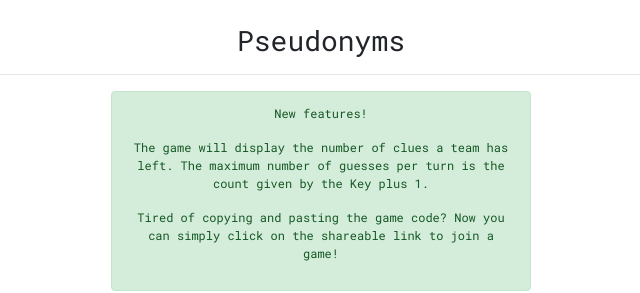
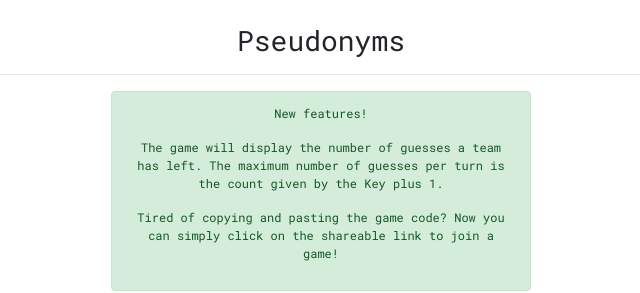
Before and after one commit to coconut750750/pseudonyms, a React (Create React App) app in the folder client/: page / in a window 1280 px wide. Shown: the top 293 px of the page, without its empty margins (319-959 px from the left). Built offline with nearby package versions, Linux system fonts and the light colour scheme.

Commit message:
fix typo

```diff
--- a/client/src/views/Home.js
+++ b/client/src/views/Home.js
@@ -8,7 +8,7 @@ function Home(props) {
       <div className="d-flex justify-content-center">
         <div className="alert alert-success updates" role="alert">
           <p>New features!</p>
-          <p>The game will display the number of clues a team has left. The maximum number of guesses per turn is the count given by the Key plus 1.</p>
+          <p>The game will display the number of guesses a team has left. The maximum number of guesses per turn is the count given by the Key plus 1.</p>
           <p>Tired of copying and pasting the game code? Now you can simply click on the shareable link to join a game!</p>
         </div>
       </div>
```
